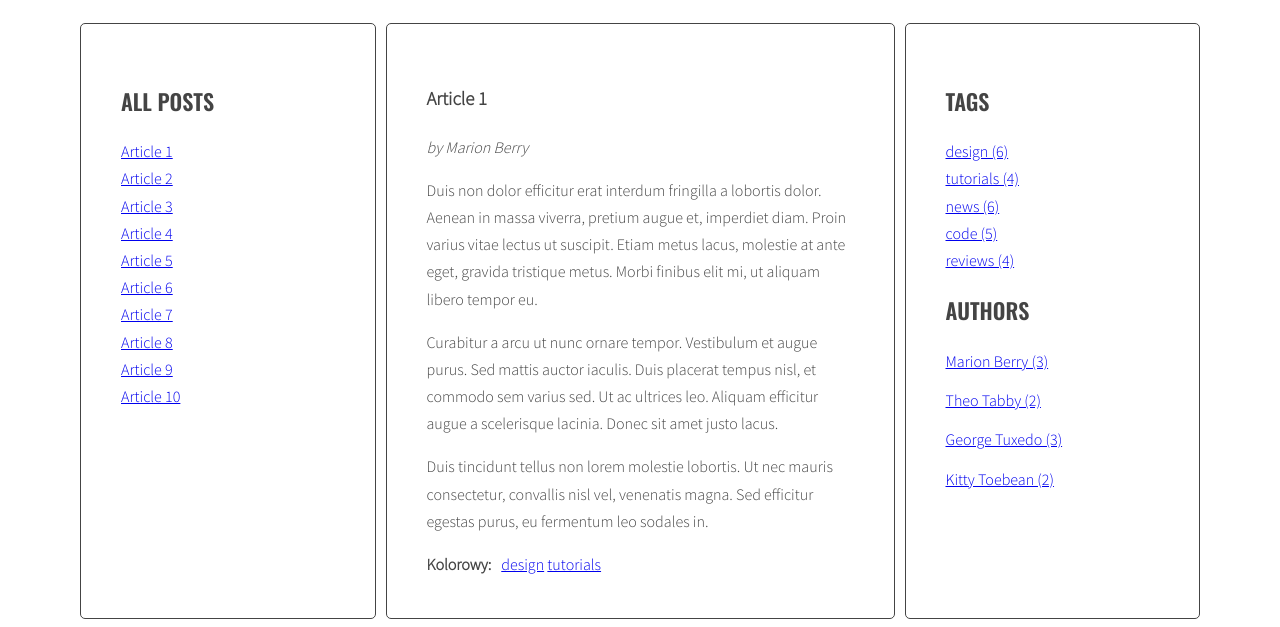
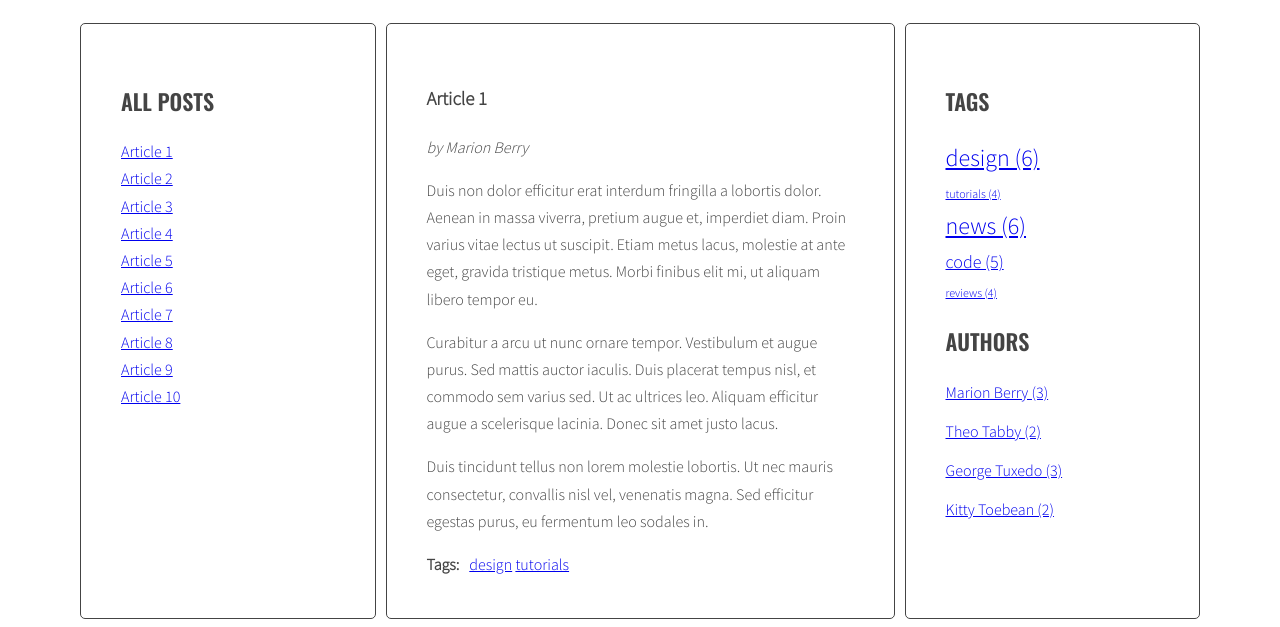
Before and after one commit to DanielTrzeszcz/javascript-blog, a website: page index.html in a window 1280 px wide. Shown: the part 220-847 px from the top of the page. Drawn offline with nearby package versions, Linux system fonts and the light colour scheme.

Commit message:
dodanie wielkosci tagow

```diff
--- a/index.html
+++ b/index.html
@@ -26,7 +26,7 @@
                         <p>Duis tincidunt tellus non lorem molestie lobortis. Ut nec mauris consectetur, convallis nisl vel, venenatis magna. Sed efficitur egestas purus, eu fermentum leo sodales in.</p>
                       </div>
                       <div class="post-tags">
-                        <p><strong>Kolorowy:</strong></p>
+                        <p><strong>Tags:</strong></p>
                         <ul class="list list-horizontal">
                           <li><a href="#">design</a></li>
                           <li><a href="#">tutorials</a></li>
@@ -42,7 +42,7 @@
                         <p>Nam magna nisl, varius in malesuada vitae, facilisis vel metus. Proin rhoncus euismod leo dictum lobortis. Suspendisse non ante sapien.</p>
                       </div>
                       <div class="post-tags">
-                        <p><strong>Kolorowy:</strong></p>
+                        <p><strong>Tags:</strong></p>
                         <ul class="list list-horizontal">
                           <li><a href="#">news</a></li>
                           <li><a href="#">code</a></li>
@@ -58,7 +58,7 @@
                         <p>Mauris in eleifend neque, vitae eleifend velit. Maecenas purus est, bibendum eget imperdiet id, dictum sed ante. Aenean a magna et eros sagittis aliquet.</p>
                       </div>
                       <div class="post-tags">
-                        <p><strong>Kolorowy:</strong></p>
+                        <p><strong>Tags:</strong></p>
                         <ul class="list list-horizontal">
                           <li><a href="#">news</a></li>
                           <li><a href="#">reviews</a></li>
@@ -75,7 +75,7 @@
                         <p>Vivamus at tristique ex, feugiat sagittis ex. Cras cursus, ipsum et efficitur commodo, urna sapien rutrum magna, quis sodales justo ligula eget nunc. In hac habitasse platea dictumst.</p>
                       </div>
                       <div class="post-tags">
-                        <p><strong>Kolorowy:</strong></p>
+                        <p><strong>Tags:</strong></p>
                         <ul class="list list-horizontal">
                           <li><a href="#">tutorials</a></li>
                           <li><a href="#">code</a></li>
@@ -92,7 +92,7 @@
                         <p>Donec lobortis ultricies turpis, eu viverra magna gravida quis. Fusce sit amet pretium nulla. Duis rutrum metus vel libero sodales, pellentesque varius ex pulvinar.</p>
                       </div>
                       <div class="post-tags">
-                        <p><strong>Kolorowy:</strong></p>
+                        <p><strong>Tags:</strong></p>
                         <ul class="list list-horizontal">
                           <li><a href="#">design</a></li>
                           <li><a href="#">reviews</a></li>
@@ -108,7 +108,7 @@
                         <p>Nam quis efficitur ante. Sed eget purus quis ex commodo porta eu sit amet dolor. Mauris tellus nisl, dictum nec est vitae, condimentum ornare ante. Fusce ornare hendrerit maximus. In maximus rhoncus justo.</p>
                       </div>
                       <div class="post-tags">
-                        <p><strong>Kolorowy:</strong></p>
+                        <p><strong>Tags:</strong></p>
                         <ul class="list list-horizontal">
                           <li><a href="#">reviews</a></li>
                           <li><a href="#">code</a></li>
@@ -124,7 +124,7 @@
                         <p>Ut orci tellus, laoreet ac diam ut, tempus bibendum nisi. Nam egestas sagittis nibh. Curabitur tristique dui quis egestas pretium. Duis eu felis orci.</p>
                       </div>
                       <div class="post-tags">
-                        <p><strong>Kolorowy:</strong></p>
+                        <p><strong>Tags:</strong></p>
                         <ul class="list list-horizontal">
                           <li><a href="#">code</a></li>
                           <li><a href="#">news</a></li>
@@ -140,7 +140,7 @@
                         <p>Mauris non congue dui. Aenean ac eros vitae massa vulputate aliquet ut ac elit. Morbi iaculis auctor nunc aliquet luctus. Nunc tincidunt sem dui, quis interdum leo pellentesque eget. Fusce id leo varius, imperdiet nunc vitae, tristique mi. Mauris quis interdum justo. Mauris auctor purus eu leo faucibus feugiat. Nulla at odio vitae leo semper blandit.</p>
                       </div>
                       <div class="post-tags">
-                        <p><strong>Kolorowy:</strong></p>
+                        <p><strong>Tags:</strong></p>
                         <ul class="list list-horizontal">
                           <li><a href="#">news</a></li>
                           <li><a href="#">design</a></li>
@@ -157,7 +157,7 @@
                         <p>Donec fringilla blandit dolor vel aliquet. Fusce tortor sapien, lobortis eu vehicula sit amet, dignissim et lectus. In ullamcorper metus vel massa fermentum, at fermentum dui sollicitudin. Nullam lacinia elit vel tortor ullamcorper pulvinar.</p>
                       </div>
                       <div class="post-tags">
-                        <p><strong>Kolorowy:</strong></p>
+                        <p><strong>Tags:</strong></p>
                         <ul class="list list-horizontal">
                           <li><a href="#">news</a></li>
                           <li><a href="#">tutorials</a></li>
@@ -173,7 +173,7 @@
                         <p>Rhoncus purus nulla, non auctor lacus placerat ut. Aliquam condimentum eget magna ac gravida. Etiam egestas faucibus urna et finibus. Cras vel tellus vel magna suscipit euismod. Maecenas id arcu ante. Duis iaculis scelerisque erat, at ullamcorper arcu consectetur eu. Fusce aliquam diam at arcu pharetra, vel fermentum nunc lobortis.</p>
                       </div>
                       <div class="post-tags">
-                        <p><strong>Kolorowy:</strong></p>
+                        <p><strong>Tags:</strong></p>
                         <ul class="list list-horizontal">
                           <li><a href="#">code</a></li>
                           <li><a href="#">design</a></li>
--- a/js/script.js
+++ b/js/script.js
@@ -13,7 +13,8 @@ const optArticleSelector = '.post',
   optTagsListSelector = '.tags',
   optAuthorsListSelector = '.authors';
 
-function generateTitleLinks(filter = '') {
+
+  function generateTitleLinks(filter = '') {
   const titleList = document.querySelector(optTitleListSelector);
   titleList.innerHTML = '';
 
@@ -36,10 +37,31 @@ function generateTitleLinks(filter = '') {
 
 generateTitleLinks();
 
+function calculateTagsParams(tags) {
+  const params = {
+    max: 0,
+    min: 999999,
+  };
+
+  for (let tag in tags) {
+    if (tags[tag] > params.max) {
+      params.max = tags[tag];
+    }
+    if (tags[tag] < params.min) {
+      params.min = tags[tag];
+    }
+  }
+
+  return params;
+}
+
+
+
 function generateTags() {
   const tagsList = document.querySelector(optTagsListSelector);
   let allTags = {};
 
+  // Zbieranie wszystkich tagów i ich liczby wystąpień
   document.querySelectorAll(optArticleSelector).forEach(article => {
     const tagsWrapper = article.querySelector('.post-tags .list-horizontal');
     if (!tagsWrapper) return;
@@ -52,13 +74,32 @@ function generateTags() {
     });
   });
 
-  tagsList.innerHTML = Object.keys(allTags).map(tag =>
-    `<li><a href="#" data-tag="${tag}">${tag} (${allTags[tag]})</a></li>`
-  ).join('');
+  // Obliczenie parametrów tagów
+  const tagParams = calculateTagsParams(allTags);
 
+  // Generowanie listy tagów z różnymi rozmiarami czcionek
+  tagsList.innerHTML = Object.keys(allTags).map(tag => {
+    const tagCount = allTags[tag];
+    const fontSize = calculateTagSize(tagCount, tagParams.min, tagParams.max);
+    return `<li><a href="#" data-tag="${tag}" style="font-size: ${fontSize}px;">${tag} (${tagCount})</a></li>`;
+  }).join('');
+
+  // Dodanie obsługi kliknięć w tagi
   document.querySelectorAll(`${optTagsListSelector} a`).forEach(link => {
     link.addEventListener('click', tagClickHandler);
   });
+}
+
+function calculateTagSize(count, min, max) {
+  // Zakres rozmiarów czcionek (np. od 12px do 24px)
+  const minFontSize = 12;
+  const maxFontSize = 24;
+
+  // Obliczenie rozmiaru czcionki na podstawie liczby wystąpień
+  if (max === min) {
+    return (minFontSize + maxFontSize) / 2; // Średnia, jeśli wszystkie tagi mają tę samą liczbę wystąpień
+  }
+  return minFontSize + ((count - min) / (max - min)) * (maxFontSize - minFontSize);
 }
 
 function titleClickHandler(event) {
--- a/sass/style.scss
+++ b/sass/style.scss
@@ -118,3 +118,15 @@ body {
     margin: 0 10px 0 0;
   }
 }
+
+.tag-size-small {
+  font-size: 12px;
+}
+
+.tag-size-medium {
+  font-size: 18px;
+}
+
+.tag-size-large {
+  font-size: 24px;
+}
```
Also changed, not shown: css/style.css, 1 other file.
